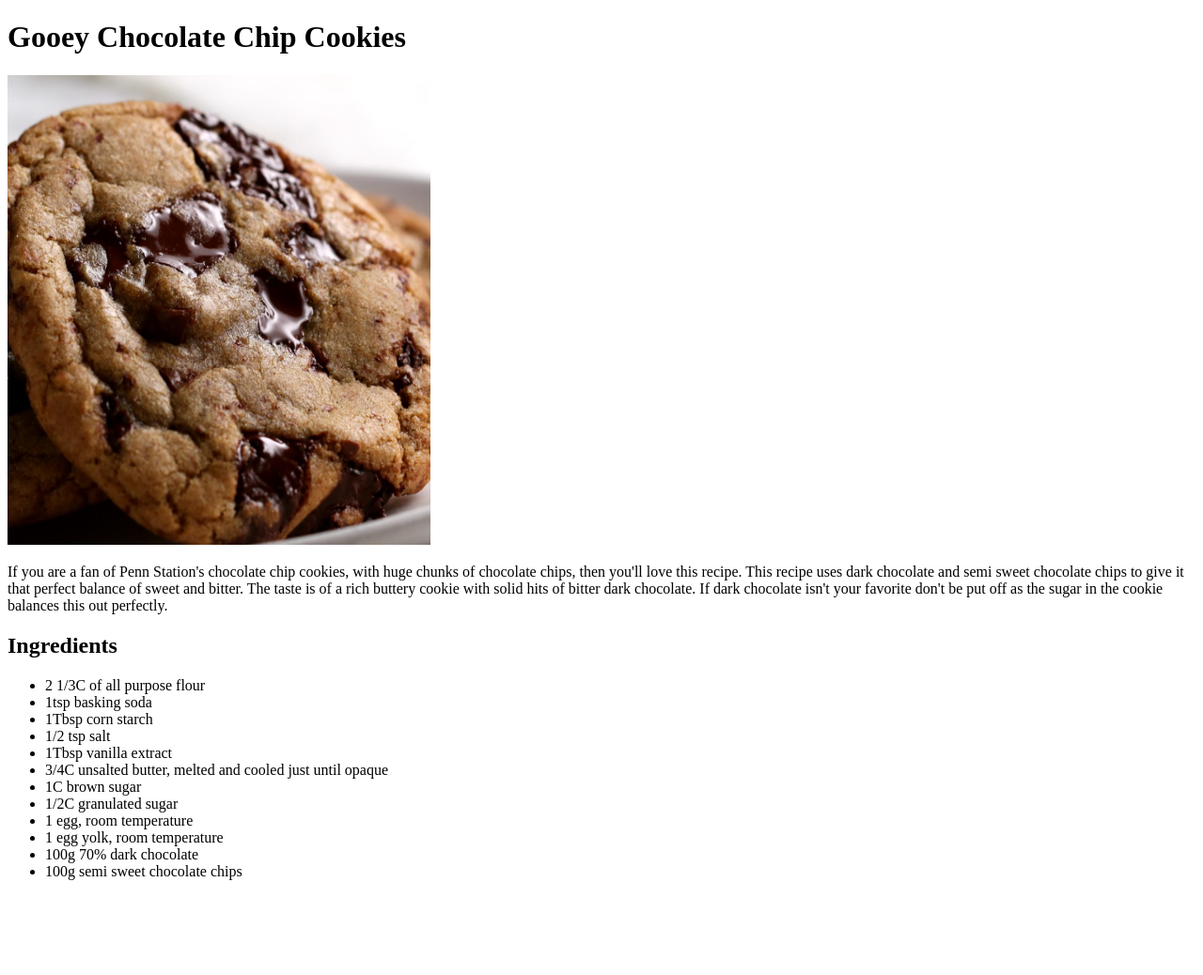
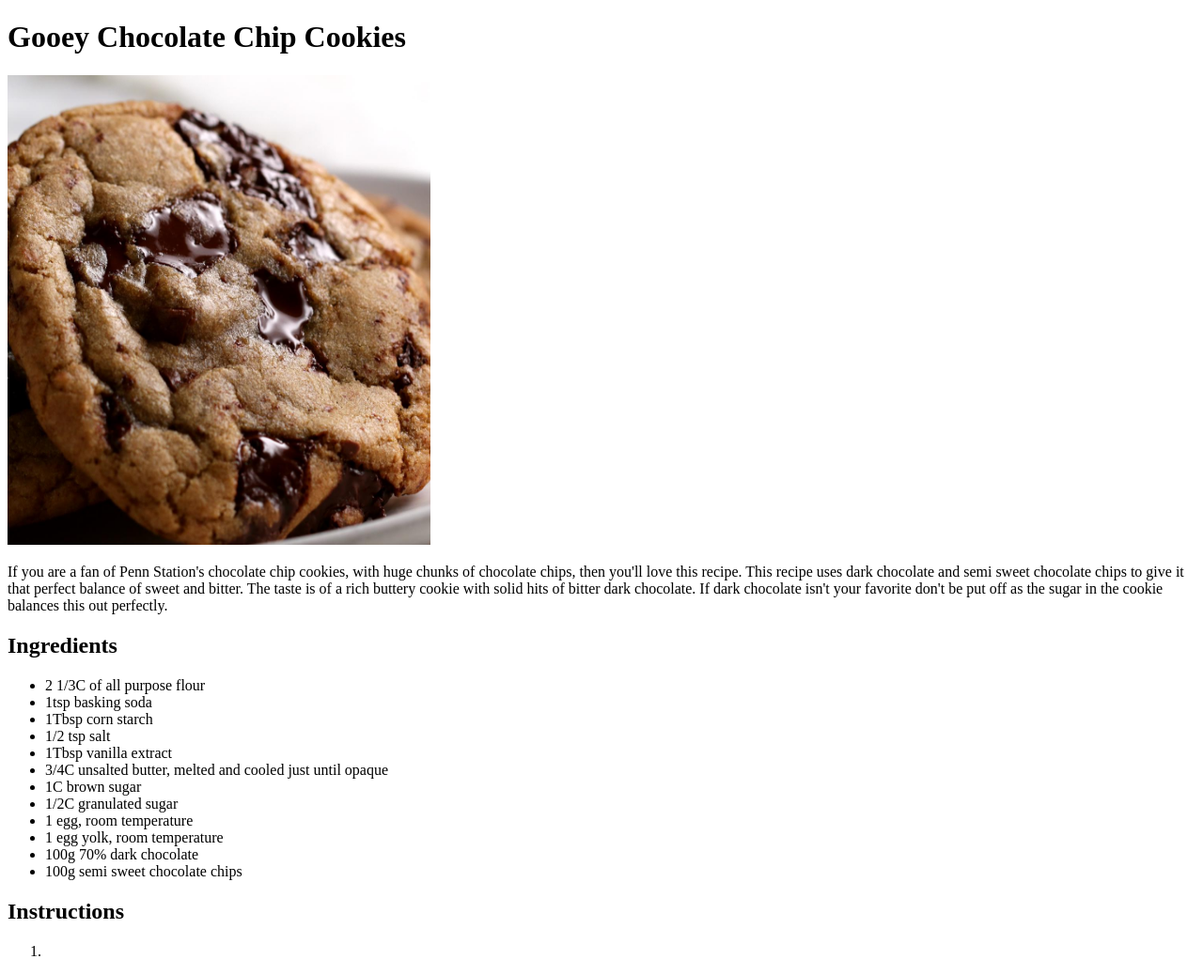
Before and after one commit to Guult/odin-recipes, a plain HTML site: page recipes/choc-chip.html in a window 1280 px wide. Shown: the whole page at 94% size. Before the commit the page ends 953 px from the top, so only its background shows below. Drawn offline with Linux system fonts and the light colour scheme.

Commit message:
Add ordered instruction list

```diff
--- a/recipes/choc-chip.html
+++ b/recipes/choc-chip.html
@@ -25,5 +25,9 @@
         <li>100g 70% dark chocolate</li>
         <li>100g semi sweet chocolate chips</li>
     </ul>
+   <p><h2>Instructions</h2></p>
+    <ol>
+        <li
+    </ol>
 </body>
 </html>
```
